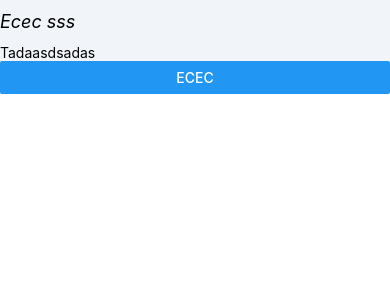
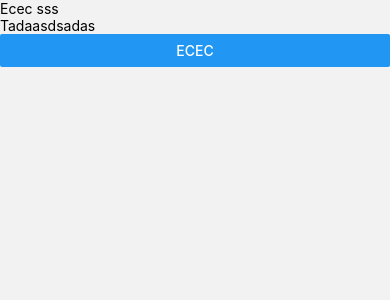
Before and after one commit to chinguyen98/LearningRN, a React Native app: screen /Home in a window 390 px wide. Shown: the top 300 px of the page. Built offline with nearby package versions, Linux system fonts and the light colour scheme.

Commit message:
setup navigator

```diff
--- a/App.tsx
+++ b/App.tsx
@@ -1,28 +1,17 @@
-/**
- * Sample React Native App
- * https://github.com/facebook/react-native
- *
- * Generated with the TypeScript template
- * https://github.com/react-native-community/react-native-template-typescript
- *
- * @format
- */
+import { NavigationContainer } from '@react-navigation/native';
+import { createNativeStackNavigator } from '@react-navigation/native-stack';
+import React from 'react';
+import HomeScene from './scenes/HomeScene';
 
-import React from 'react';
-import { Button, SafeAreaView, ScrollView, StatusBar, Text, View } from 'react-native';
+const Stack = createNativeStackNavigator();
 
 const App = () => {
   return (
-    <SafeAreaView className="bg-slate-100">
-      <StatusBar />
-      <ScrollView contentInsetAdjustmentBehavior="automatic">
-        <View className="bg-slate-100">
-          <Text className="text-lg text-red my-2 italic">Ecec sss</Text>
-          <Text>Tadaasdsadas</Text>
-          <Button title="ecec" />
-        </View>
-      </ScrollView>
-    </SafeAreaView>
+    <NavigationContainer>
+      <Stack.Navigator>
+        <Stack.Screen options={{ headerShown: false }} name="Home" component={HomeScene} />
+      </Stack.Navigator>
+    </NavigationContainer>
   );
 };
 
--- a/package.json
+++ b/package.json
@@ -10,9 +10,13 @@
     "lint": "eslint . --ext .js,.jsx,.ts,.tsx"
   },
   "dependencies": {
+    "@react-navigation/native": "^6.0.13",
+    "@react-navigation/native-stack": "^6.9.1",
     "nativewind": "^2.0.11",
     "react": "18.1.0",
-    "react-native": "0.70.6"
+    "react-native": "0.70.6",
+    "react-native-safe-area-context": "^4.4.1",
+    "react-native-screens": "^3.18.2"
   },
   "devDependencies": {
     "@babel/core": "^7.12.9",
--- /dev/null
+++ b/scenes/HomeScene/HomeScene.tsx
@@ -0,0 +1,14 @@
+import React from 'react';
+import { Button, Text, SafeAreaView } from 'react-native';
+
+const HomeScene = () => {
+  return (
+    <SafeAreaView className="bg-dark text-red-500">
+      <Text className="bg-dark text-red-500">Ecec sss</Text>
+      <Text>Tadaasdsadas</Text>
+      <Button title="ecec" />
+    </SafeAreaView>
+  );
+};
+
+export default HomeScene;
--- /dev/null
+++ b/scenes/HomeScene/index.tsx
@@ -0,0 +1 @@
+export { default } from './HomeScene';
```
Also changed, not shown: 1 other file (tests, documents, lock files or other folders).
